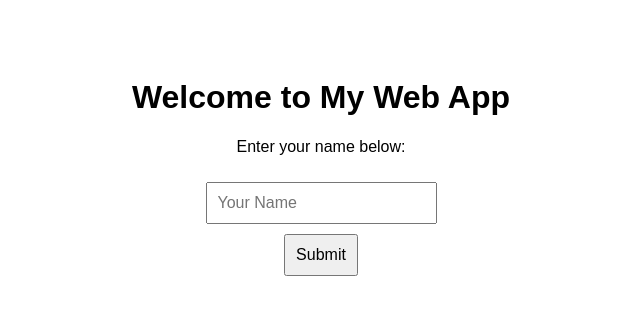
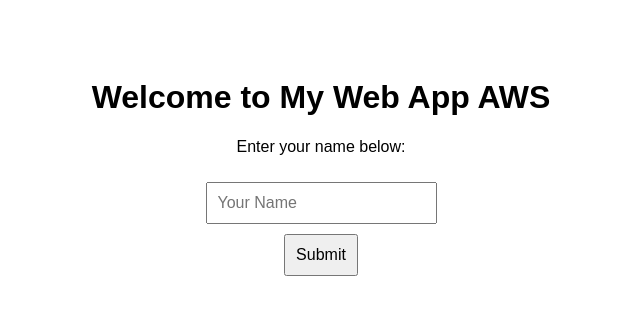
Before and after one commit to yoges2000/Brainwave_Matrix_Intern, a plain HTML site: page index.html in a window 1280 px wide. Shown: the whole page, without its empty margins (319-959 px from the left). Drawn offline with Linux system fonts and the light colour scheme.

Commit message:
added aws

```diff
--- a/index.html
+++ b/index.html
@@ -22,7 +22,7 @@
   </style>
 </head>
 <body>
-  <h1>Welcome to My Web App</h1>
+  <h1>Welcome to My Web App AWS</h1>
   <p>Enter your name below:</p>
 
   <input type="text" id="nameInput" placeholder="Your Name" />
```
Also changed, not shown: mintty.2025-04-25_21-58-13.png (added), 1 other file.
